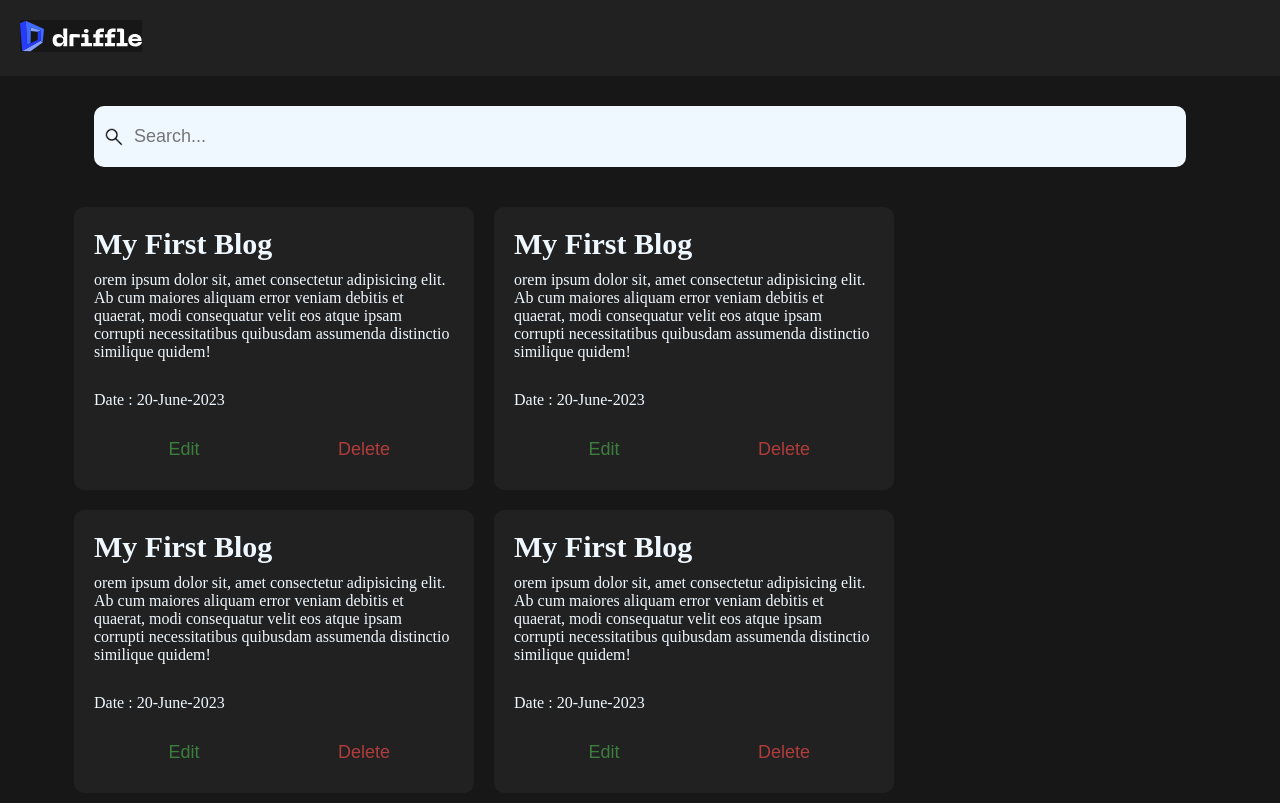
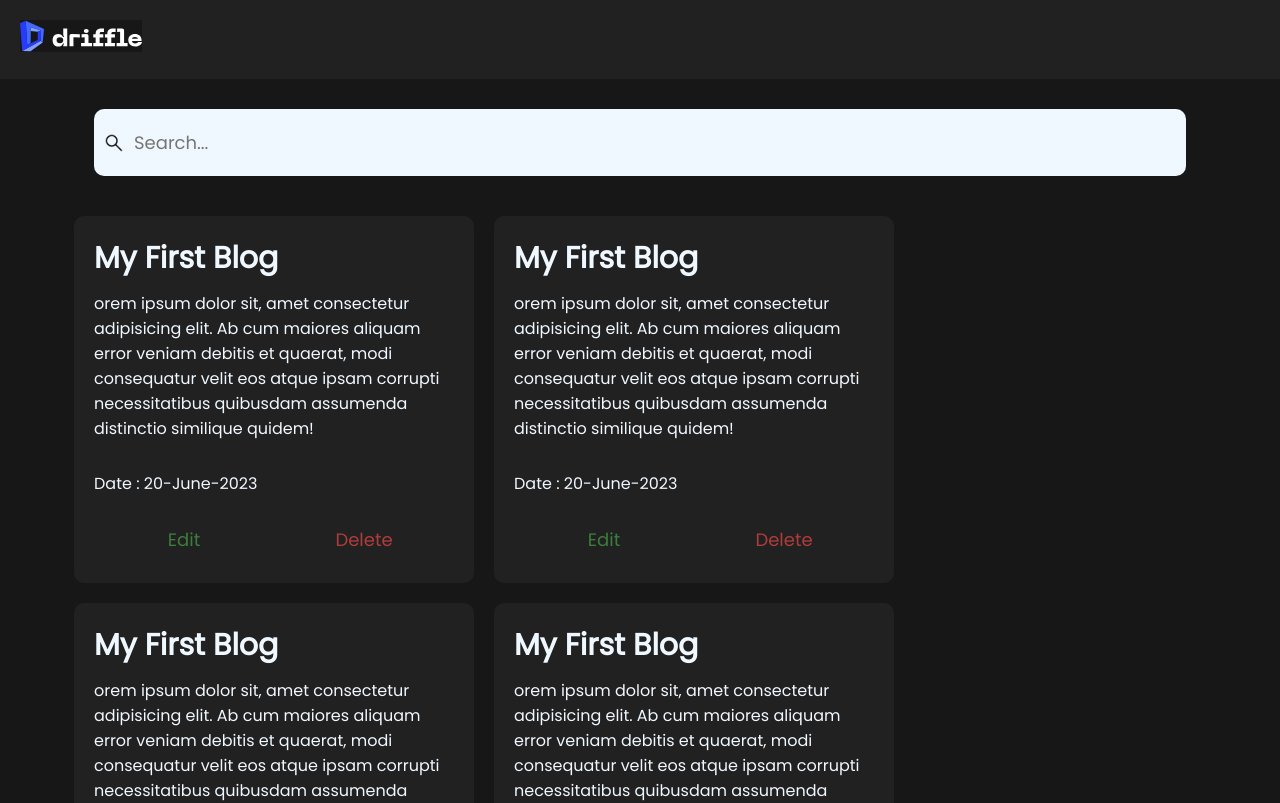
Before and after one commit to harshgupta20/driffle-assessment, a React (Create React App) app: page / in a window 1280 px wide. Shown: the top 803 px of the page. Built offline with nearby package versions, Linux system fonts and the light colour scheme.

Commit message:
changed fonts

```diff
--- a/src/index.css
+++ b/src/index.css
@@ -1,3 +1,4 @@
+@import url('https://fonts.googleapis.com/css2?family=Poppins&display=swap');
 *{
   margin: 0;
   padding: 0;
@@ -5,4 +6,5 @@
 
   background-color: #171717;
   color: aliceblue;
+  font-family: 'Poppins', sans-serif;
 }
```
